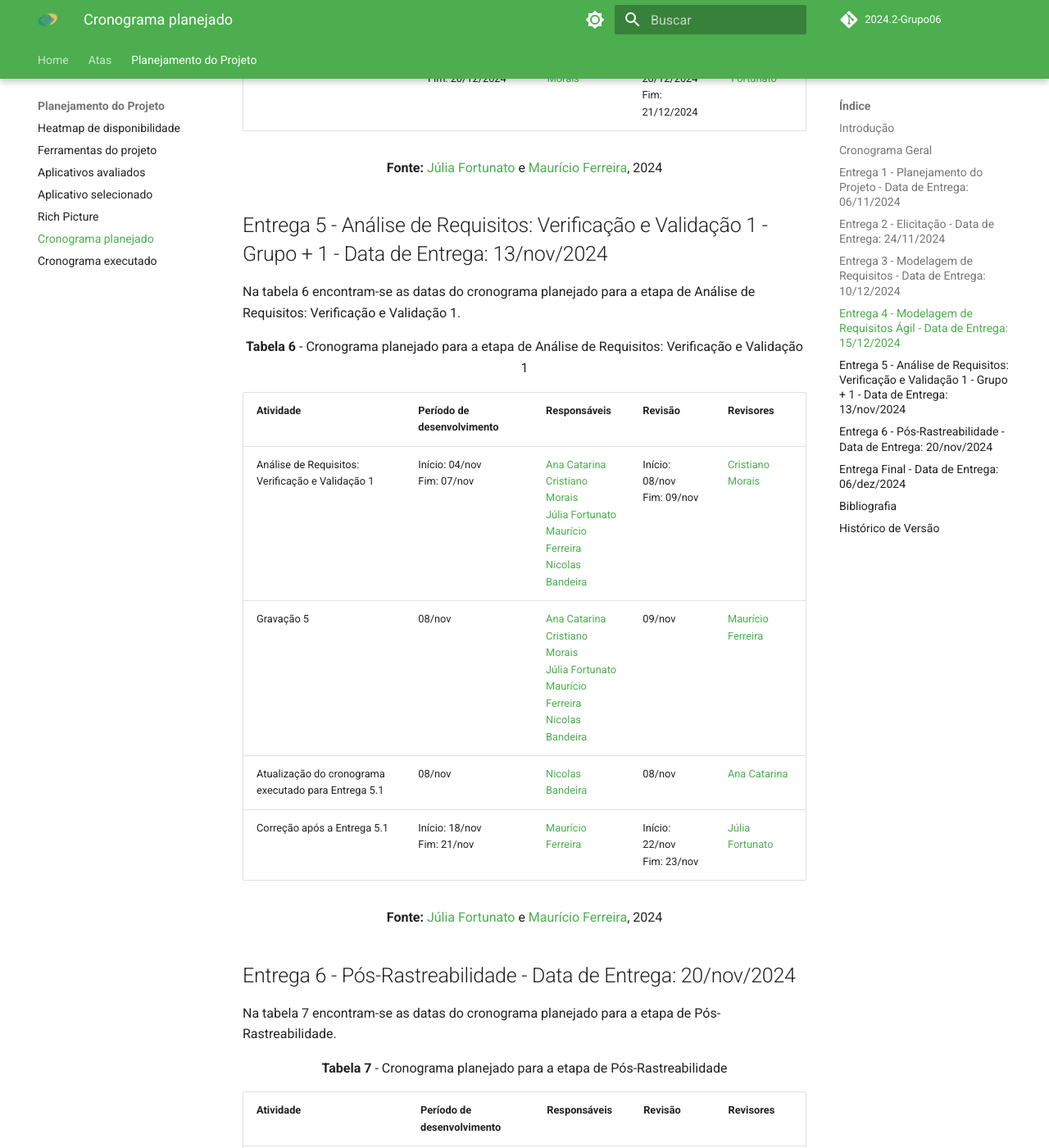
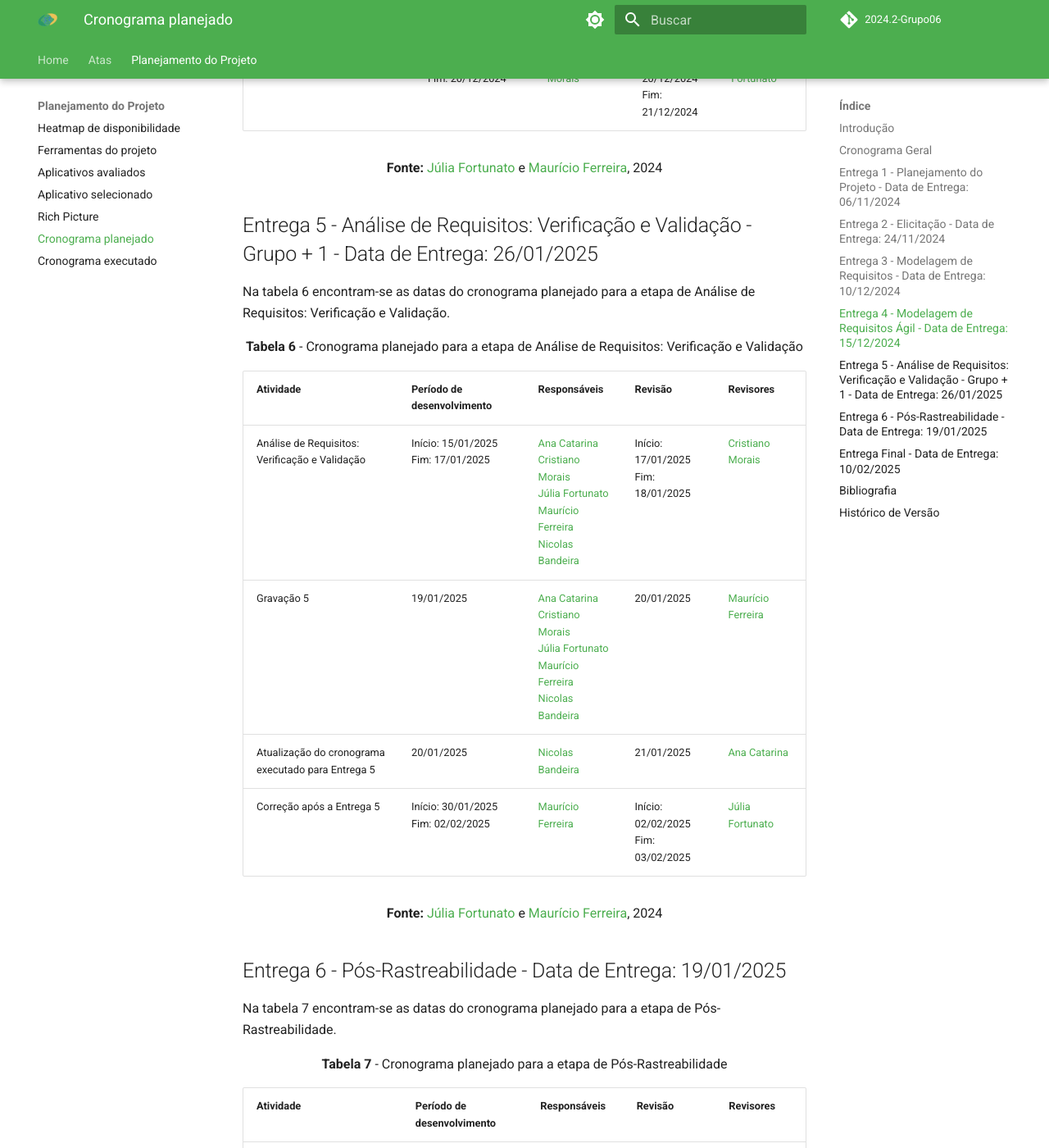
Before and after one commit to Requisitos-de-Software/2024.2-MeuINSS, an MkDocs documentation site: the page built from docs/planejamento_do_projeto/cronograma_planejado.md, in a window 1280 px wide and 1400 px high, scrolled down 7866 px. Shown: the whole window at 82% size. Built offline with MkDocs 1.6.1 and Material for MkDocs 9.7.7, drawn with Linux system fonts in a browser that asks for light colours; comment, search, counter and statistics services are not loaded; some of the changed text lies outside the part shown.

Commit message:
Feat: Correção do cronograma após revisão do Cristiano.

```diff
--- a/docs/planejamento_do_projeto/cronograma_planejado.md
+++ b/docs/planejamento_do_projeto/cronograma_planejado.md
@@ -687,12 +687,12 @@ Na tabela 5 encontram-se as datas do cronograma planejado para a etapa de Modela
 
 </div>
 
-## Entrega 5 - Análise de Requisitos: Verificação e Validação 1 - Grupo + 1 - Data de Entrega: 13/nov/2024
+## Entrega 5 - Análise de Requisitos: Verificação e Validação - Grupo + 1 - Data de Entrega: 26/01/2025
 
-Na tabela 6 encontram-se as datas do cronograma planejado para a etapa de Análise de Requisitos: Verificação e Validação 1.
+Na tabela 6 encontram-se as datas do cronograma planejado para a etapa de Análise de Requisitos: Verificação e Validação.
 
 <div align="center">
-<font size="3"><p style="text-align: center"><b>Tabela 6</b> - Cronograma planejado para a etapa de Análise de Requisitos: Verificação e Validação 1</p></font>
+<font size="3"><p style="text-align: center"><b>Tabela 6</b> - Cronograma planejado para a etapa de Análise de Requisitos: Verificação e Validação</p></font>
 
 <table>
   <thead>
@@ -706,8 +706,8 @@ Na tabela 6 encontram-se as datas do cronograma planejado para a etapa de Análi
   </thead>
   <tbody>
     <tr>
-      <td>Análise de Requisitos: Verificação e Validação 1</td>
-      <td>Início: 04/nov <br> Fim: 07/nov</td>
+      <td>Análise de Requisitos: Verificação e Validação</td>
+      <td>Início: 15/01/2025 <br> Fim: 17/01/2025</td>
       <td>
         <a href="https://github.com/an4catarina">Ana Catarina</a> <br>
         <a href="https://github.com/CristianoMoraiss">Cristiano Morais</a> <br>
@@ -715,12 +715,12 @@ Na tabela 6 encontram-se as datas do cronograma planejado para a etapa de Análi
         <a href="https://github.com/mauricio-araujoo">Maurício Ferreira</a> <br>
         <a href="https://github.com/nickgehjk">Nicolas Bandeira</a> <br>
       </td>
-      <td>Início: 08/nov <br> Fim: 09/nov</td>
+      <td>Início: 17/01/2025 <br> Fim: 18/01/2025</td>
       <td><a href="https://github.com/CristianoMoraiss">Cristiano Morais</a></td>
     </tr>
     <tr>
       <td>Gravação 5</td>
-      <td>08/nov</td>
+      <td>19/01/2025</td>
       <td>
         <a href="https://github.com/an4catarina">Ana Catarina</a> <br>
         <a href="https://github.com/CristianoMoraiss">Cristiano Morais</a> <br>
@@ -728,21 +728,21 @@ Na tabela 6 encontram-se as datas do cronograma planejado para a etapa de Análi
         <a href="https://github.com/mauricio-araujoo">Maurício Ferreira</a> <br>
         <a href="https://github.com/nickgehjk">Nicolas Bandeira</a> <br>
       </td>
-      <td>09/nov</td>
+      <td>20/01/2025</td>
       <td><a href="https://github.com/mauricio-araujoo">Maurício Ferreira</a></td>
     </tr>
     <tr>
-      <td>Atualização do cronograma executado para Entrega 5.1</td>
-      <td>08/nov</td>
+      <td>Atualização do cronograma executado para Entrega 5</td>
+      <td>20/01/2025</td>
       <td><a href="https://github.com/nickgehjk">Nicolas Bandeira</a></td>
-      <td>08/nov</td>
+      <td>21/01/2025</td>
       <td><a href="https://github.com/an4catarina">Ana Catarina</a></td>
     </tr>
     <tr>
-      <td>Correção após a Entrega 5.1</td>
-      <td>Início: 18/nov <br> Fim: 21/nov</td>
+      <td>Correção após a Entrega 5</td>
+      <td>Início: 30/01/2025 <br> Fim: 02/02/2025</td>
       <td><a href="https://github.com/mauricio-araujoo">Maurício Ferreira</a></td>
-      <td>Início: 22/nov <br> Fim: 23/nov</td>
+      <td>Início: 02/02/2025 <br> Fim: 03/02/2025</td>
       <td><a href="https://github.com/julia-fortunato">Júlia Fortunato</a></td>
     </tr>
   </tbody>
@@ -752,7 +752,7 @@ Na tabela 6 encontram-se as datas do cronograma planejado para a etapa de Análi
 
 </div>
 
-## Entrega 6 - Pós-Rastreabilidade - Data de Entrega: 20/nov/2024
+## Entrega 6 - Pós-Rastreabilidade - Data de Entrega: 19/01/2025
 
 Na tabela 7 encontram-se as datas do cronograma planejado para a etapa de Pós-Rastreabilidade.
 
@@ -772,7 +772,7 @@ Na tabela 7 encontram-se as datas do cronograma planejado para a etapa de Pós-R
   <tbody>
     <tr>
       <td>Pós-Rastreabilidade</td>
-      <td>Início: 11/nov <br> Fim: 14/nov</td>
+      <td>Início: 10/01/2025 <br> Fim: 13/01/2025</td>
       <td>
         <a href="https://github.com/an4catarina">Ana Catarina</a> <br>
         <a href="https://github.com/CristianoMoraiss">Cristiano Morais</a> <br>
@@ -780,12 +780,12 @@ Na tabela 7 encontram-se as datas do cronograma planejado para a etapa de Pós-R
         <a href="https://github.com/mauricio-araujoo">Maurício Ferreira</a> <br>
         <a href="https://github.com/nickgehjk">Nicolas Bandeira</a> <br>
       </td>
-      <td>Início: 15/nov <br> Fim: 16/nov</td>
+      <td>Início: 13/01/2025 <br> Fim: 14/01/2025</td>
       <td><a href="https://github.com/mauricio-araujoo">Maurício Ferreira</a></td>
     </tr>
     <tr>
       <td>Gravação 6</td>
-      <td>15/nov</td>
+      <td>15/01/2025</td>
       <td>
         <a href="https://github.com/an4catarina">Ana Catarina</a> <br>
         <a href="https://github.com/CristianoMoraiss">Cristiano Morais</a> <br>
@@ -793,21 +793,21 @@ Na tabela 7 encontram-se as datas do cronograma planejado para a etapa de Pós-R
         <a href="https://github.com/mauricio-araujoo">Maurício Ferreira</a> <br>
         <a href="https://github.com/nickgehjk">Nicolas Bandeira</a> <br>
       </td>
-      <td>16/nov</td>
+      <td>16/01/2025</td>
       <td><a href="https://github.com/nickgehjk">Nicolas Bandeira</a></td>
     </tr>
     <tr>
       <td>Atualização do cronograma executado para Entrega 6</td>
-      <td>15/nov</td>
+      <td>16/01/2025</td>
       <td><a href="https://github.com/mauricio-araujoo">Maurício Ferreira</a></td>
-      <td>15/nov</td>
+      <td>17/01/2025</td>
       <td><a href="https://github.com/julia-fortunato">Júlia Fortunato</a></td>
     </tr>
     <tr>
       <td>Correção após a Entrega 6</td>
-      <td>Início: 25/nov <br> Fim: 28/nov</td>
+      <td>Início: 21/01/2025 <br> Fim: 24/01/2025</td>
       <td><a href="https://github.com/CristianoMoraiss">Cristiano Morais</a></td>
-      <td>Início: 29/nov <br> Fim: 30/nov</td>
+      <td>Início: 24/01/2025 <br> Fim: 25/01/2025</td>
       <td><a href="https://github.com/an4catarina">Ana Catarina</a></td>
     </tr>
   </tbody>
@@ -892,7 +892,7 @@ Na tabela 8 encontram-se as datas do cronograma planejado para a etapa de Análi
 
 </div> -->
 
-## Entrega Final - Data de Entrega: 06/dez/2024
+## Entrega Final - Data de Entrega: 10/02/2025
 
 Na tabela 9 encontram-se as datas do cronograma planejado para a Entrega Final.
 
@@ -912,7 +912,7 @@ Na tabela 9 encontram-se as datas do cronograma planejado para a Entrega Final.
   <tbody>
     <tr>
       <td>Desenvolvimento do projeto final (finalizar todos os artefatos: corrigir e completar)</td>
-      <td>Início: 25/nov <br> Fim: 28/nov</td>
+      <td>Início: 26/01/2025 <br> Fim: 29/01/2025</td>
       <td>
         <a href="https://github.com/an4catarina">Ana Catarina</a> <br>
         <a href="https://github.com/CristianoMoraiss">Cristiano Morais</a> <br>
@@ -920,12 +920,12 @@ Na tabela 9 encontram-se as datas do cronograma planejado para a Entrega Final.
         <a href="https://github.com/mauricio-araujoo">Maurício Ferreira</a> <br>
         <a href="https://github.com/nickgehjk">Nicolas Bandeira</a> <br>
       </td>
-      <td>Início: 29/nov <br> Fim: 30/nov</td>
+      <td>Início: 29/01/2025 <br> Fim: 30/01/2025</td>
       <td><a href="https://github.com/an4catarina">Ana Catarina</a></td>
     </tr>
     <tr>
       <td>Gravação Final</td>
-      <td>02/dez</td>
+      <td>31/01/2025</td>
       <td>
         <a href="https://github.com/an4catarina">Ana Catarina</a> <br>
         <a href="https://github.com/CristianoMoraiss">Cristiano Morais</a> <br>
@@ -933,21 +933,21 @@ Na tabela 9 encontram-se as datas do cronograma planejado para a Entrega Final.
         <a href="https://github.com/mauricio-araujoo">Maurício Ferreira</a> <br>
         <a href="https://github.com/nickgehjk">Nicolas Bandeira</a> <br>
       </td>
-      <td>03/dez</td>
+      <td>01/02/2025</td>
       <td><a href="https://github.com/nickgehjk">Nicolas Bandeira</a></td>
     </tr>
     <tr>
       <td>Atualização do cronograma executado para Entrega Final</td>
-      <td>02/dez</td>
+      <td>01/02/2025</td>
       <td><a href="https://github.com/mauricio-araujoo">Maurício Ferreira</a></td>
-      <td>02/dez</td>
+      <td>02/02/2025</td>
       <td><a href="https://github.com/julia-fortunato">Júlia Fortunato</a></td>
     </tr>
     <tr>
       <td>Correção após a Entrega Final</td>
-      <td>Início: 20/dez <br> Fim: 21/dez</td>
+      <td>Início: 10/02/2025 <br> Fim: 12/02/2025</td>
       <td><a href="https://github.com/mauricio-araujoo">Maurício Ferreira</a></td>
-      <td>Início: 22/dez <br> Fim: 23/dez</td>
+      <td>Início: 12/02/2025 <br> Fim: 13/02/2025</td>
       <td><a href="https://github.com/CristianoMoraiss">Cristiano Morais</a></td>
     </tr>
   </tbody>
```
